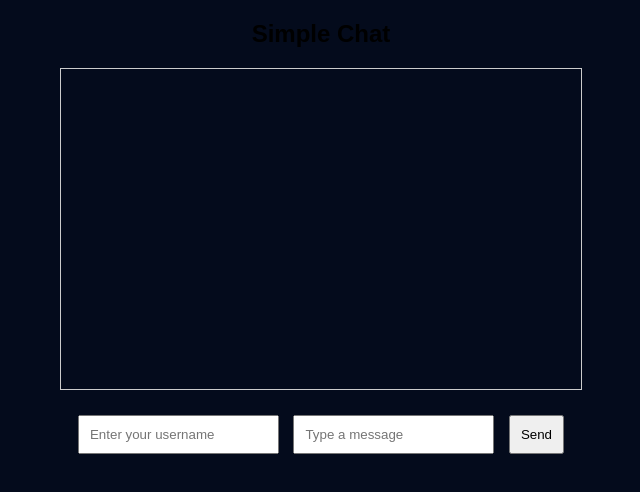
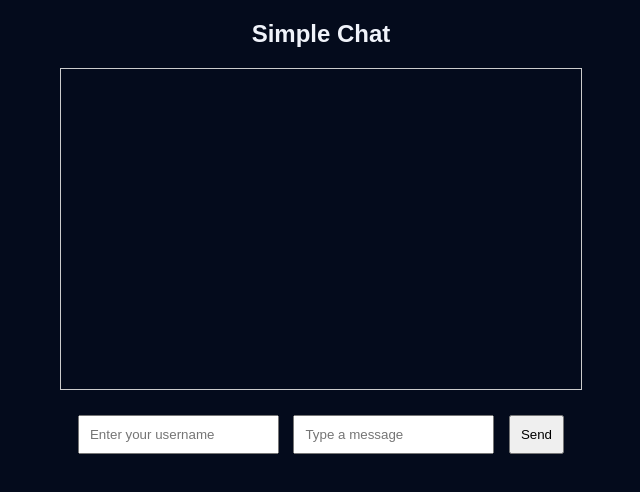
Before and after one commit to dimagod101/Chatapp, a plain HTML site: page index.html in a window 1280 px wide. Shown: the whole page, without its empty margins (319-959 px from the left). Drawn offline with Linux system fonts and the light colour scheme; no server answers.

Commit message:
Update styles.css

```diff
--- a/css/styles.css
+++ b/css/styles.css
@@ -1,3 +1,6 @@
 body {
   background-color: #040b1c;
 }
+h2 {
+  color: #f0f3fa;
+}
```
